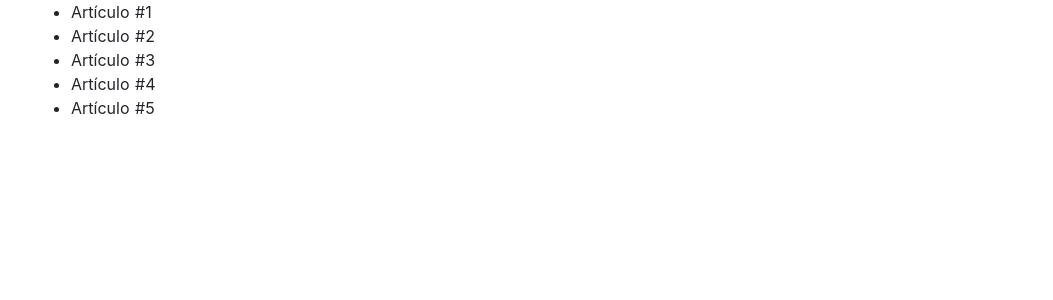
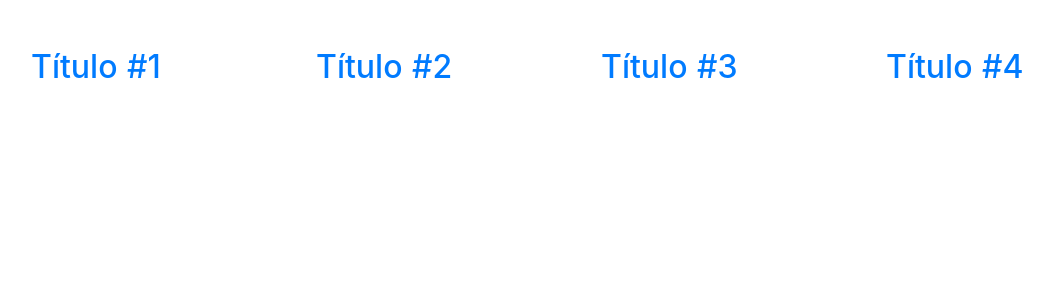
Before and after one commit to javierc22/proyect-nuxt-01, a Nuxt app: page /blog in a window 1280 px wide. Shown: the top 300 px of the page, without its empty margins (54-1107 px from the left). Built offline with nearby package versions, Linux system fonts and the light colour scheme.

Commit message:
NuxtLink

```diff
--- a/pages/blog/index.vue
+++ b/pages/blog/index.vue
@@ -1,11 +1,26 @@
 <template>
-  <div class="container">
-    <ul>
-      <li>Artículo #1</li>
-      <li>Artículo #2</li>
-      <li>Artículo #3</li>
-      <li>Artículo #4</li>
-      <li>Artículo #5</li>
-    </ul>
+  <div class="container mt-5">
+    <div class="row">
+      <div class="col-md-3" v-for="(item, index) in articulos" :key="index">
+        <h2>
+          <nuxt-link :to="`/blog/${item.id}`">{{ item.titulo }}</nuxt-link>
+        </h2>
+      </div>
+    </div>
   </div>
 </template>
+
+<script>
+export default {
+  data() {
+    return {
+      articulos: [
+        {id: 1, titulo: 'Título #1'},
+        {id: 2, titulo: 'Título #2'},
+        {id: 3, titulo: 'Título #3'},
+        {id: 4, titulo: 'Título #4'},
+      ]
+    }
+  },
+}
+</script>
```
